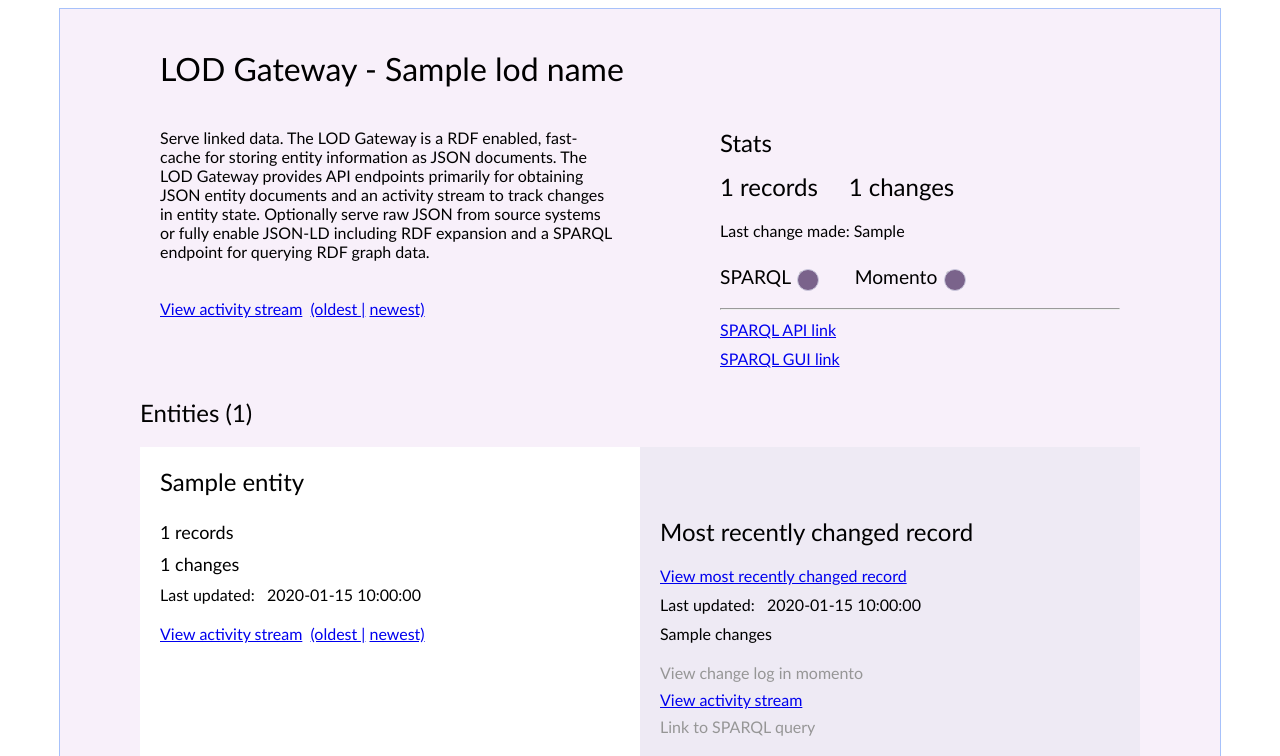
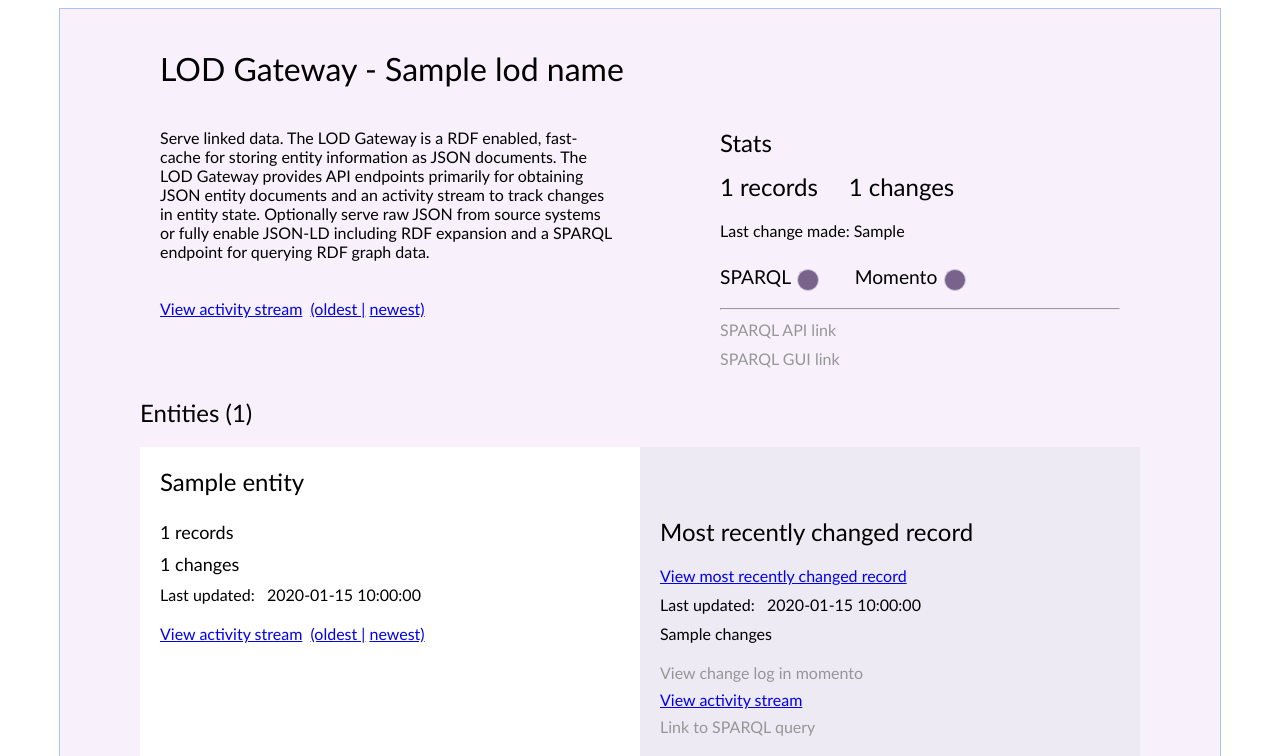
Before and after one commit to thegetty/lod-gateway, a Flask app: template source/web-service/flaskapp/templates/home_page.html in a window 1280 px wide. Shown: the top 756 px of the page. Run offline with Flask 3, Linux system fonts and the light colour scheme; the template is opened without the code that fills it: most values are stand-ins (such as "Sample title", 1, 10 or a date in 2020); some libraries are stand-ins or nearby versions.

Commit message:
disable sparql links when no sparql

```diff
--- a/source/web-service/flaskapp/templates/home_page.html
+++ b/source/web-service/flaskapp/templates/home_page.html
@@ -47,12 +47,21 @@
           </div>
           <hr />
           <div style="margin-top: 10px">
+            {% if chk_sparql == "checked" %}
             <div style="margin-bottom: 10px">
               <a href="{{ url_for('sparql.query_entrypoint') }}">SPARQL API link</a>
             </div>
             <div>
               <a href="{{ url_for('yasgui.get_yasgui') }}">SPARQL GUI link</a>
             </div>
+            {% else %}
+            <div style="margin-bottom: 10px">
+              <a href="{{ url_for('sparql.query_entrypoint') }}" class="disabled">SPARQL API link</a>
+            </div>
+            <div>
+              <a href="{{ url_for('yasgui.get_yasgui') }}" class="disabled">SPARQL GUI link</a>
+            </div>
+            {% endif %}
           </div>
         </div>
       </div>
```
